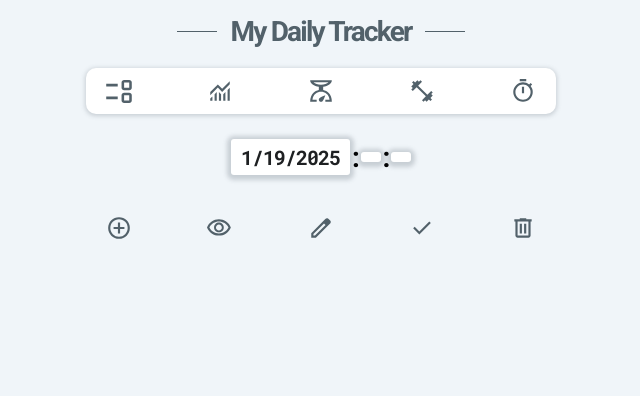
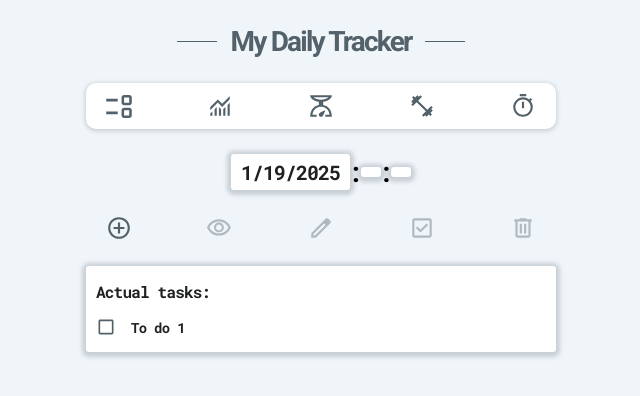
Before and after one commit to FrontendPortfolioHub/my-daily-tracker, a React (Create React App) app: page / in a window 1280 px wide. Shown: the top 396 px of the page, without its empty margins (319-959 px from the left). Built offline with nearby package versions, Linux system fonts and the light colour scheme.

Commit message:
implement to do list

```diff
--- a/src/App.jsx
+++ b/src/App.jsx
@@ -2,7 +2,8 @@ import './App.scss';
 import { DateWidget } from './components/DateWidget';
 import { Header } from './components/Header';
 import { NavBar } from './components/NavBar/NavBar';
-import { TodoActions } from './components/TodoActions/TodoActions';
+import { TodoActions } from './components/TodoActions';
+import { TodoContent } from './components/TodoContent';
 
 export const App = () => {
   return <div className="App">
@@ -10,5 +11,6 @@ export const App = () => {
     <NavBar />
     <DateWidget />
     <TodoActions />
+    <TodoContent />
   </div>;
 };
--- a/src/App.scss
+++ b/src/App.scss
@@ -4,6 +4,7 @@
 @import './components/NavBar/NavBar';
 @import './components/DateWidget/DateWidget';
 @import './components/TodoActions/TodoActions';
+@import './components/TodoContent/TodoContent';
 
 body {
   height: 100%;
--- a/src/components/DateWidget/DateWidget.scss
+++ b/src/components/DateWidget/DateWidget.scss
@@ -1,6 +1,6 @@
 .date-widget__content {
   margin: 0 auto;
-  padding-block: 20px;
+  padding-bottom: 25px;
   width: 180px;
   display: flex;
   align-items: center;
--- a/src/components/Header/Header.scss
+++ b/src/components/Header/Header.scss
@@ -1,5 +1,5 @@
 .header {
-  padding-block: 15px;
+  padding-block: 25px;
 }
 
 .app-title {
--- a/src/components/NavBar/NavBar.scss
+++ b/src/components/NavBar/NavBar.scss
@@ -1,6 +1,6 @@
 .nav-bar {
+  padding-bottom: 25px;
   width: 100%;
-  padding-block: 5px;
 }
 
 .nav-bar__list {
--- a/src/components/TodoActions/TodoActions.jsx
+++ b/src/components/TodoActions/TodoActions.jsx
@@ -3,7 +3,7 @@ export const TodoActions = () => {
     <section className="todo-actions">
       <div className="container">
         <ul className="todo-actions__list">
-          <li className="todo-actions__item add-button icon"></li>
+          <li className="todo-actions__item add-button todo-actions__item--active icon"></li>
           <li className="todo-actions__item view-button icon"></li>
           <li className="todo-actions__item edit-button icon"></li>
           <li className="todo-actions__item complete-button icon"></li>
@@ -12,4 +12,4 @@ export const TodoActions = () => {
       </div>
     </section>
   );
-}
+};
--- a/src/components/TodoActions/TodoActions.scss
+++ b/src/components/TodoActions/TodoActions.scss
@@ -1,5 +1,5 @@
 .todo-actions {
-  padding-block: 20px;
+  padding-bottom: 25px;
 }
 
 .todo-actions__list {
@@ -12,6 +12,12 @@
 .todo-actions__item {
   width: 26px;
   height: 26px;
+  opacity: 0.4;
+  pointer-events: none;
+
+  &--active {
+    opacity: 1;
+  }
 }
 
 .add-button {
--- /dev/null
+++ b/src/components/TodoContent/TodoContent.jsx
@@ -0,0 +1,17 @@
+export const TodoContent = () => {
+  return (
+    <section className="todo-content">
+      <div className="container">
+        <div className="todo-content__front">
+          <h2 className="todo__title">Actual tasks:</h2>
+          <ul className="todo__list">
+            <li className="todo__item">
+              <button className="check-button icon" />
+              <label>To do 1</label>
+            </li>
+          </ul>
+        </div>
+      </div>
+    </section>
+  );
+};
--- /dev/null
+++ b/src/components/TodoContent/TodoContent.scss
@@ -0,0 +1,41 @@
+.todo-content__front {
+  padding: 15px 10px;
+  border-radius: 3px;
+  background: #fff;
+  box-shadow: 0px 1px 4px 4px rgba(82, 97, 106, 0.25);
+}
+
+.todo__title {
+  margin-bottom: 15px;
+  color: #1e2022;
+  font-family: 'Roboto Mono';
+  font-size: 16px;
+  font-style: normal;
+  font-weight: 700;
+  line-height: normal;
+  letter-spacing: -0.8px;
+}
+
+.todo__item {
+  display: flex;
+  align-items: center;
+  color: #1e2022;
+  font-family: 'Roboto Mono';
+  font-size: 14px;
+  font-style: normal;
+  font-weight: 700;
+  line-height: normal;
+  letter-spacing: -0.7px;
+
+  & button {
+    margin-right: 15px;
+    width: 20px;
+    height: 20px;
+  }
+}
+
+.check-button {
+  width: 24px;
+  height: 24px;
+  background-image: url('../../assets/icons/check-button.svg');
+}
--- /dev/null
+++ b/src/components/TodoContent/index.js
@@ -0,0 +1 @@
+export * from './TodoContent';
```
Also changed, not shown: src/assets/icons/check-button.svg (added), src/assets/icons/complete-button.svg.
